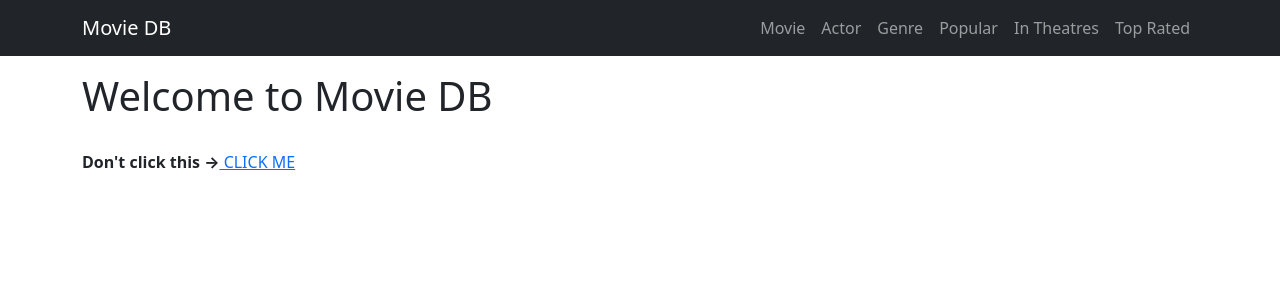
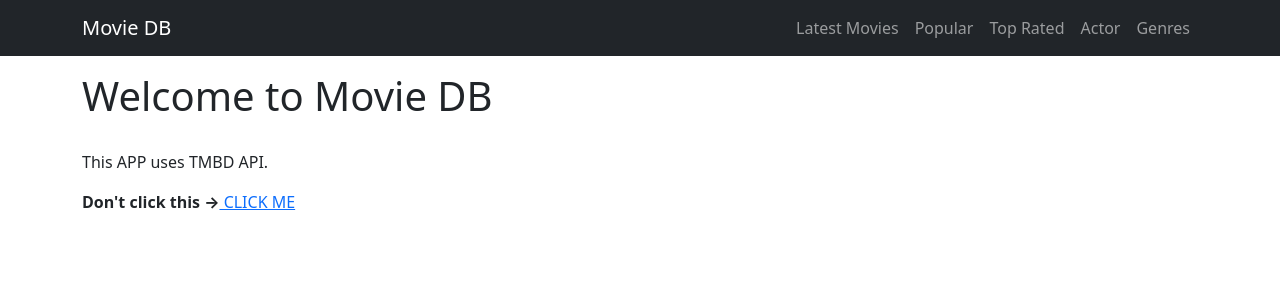
Before and after one commit to danielbeGIT/movie-db, a React (Vite) app: page / in a window 1280 px wide. Shown: the top 300 px of the page. Built offline with nearby package versions, Linux system fonts and the light colour scheme.

Commit message:
small changes on navigation and homepage, working on Moviespage

```diff
--- a/src/components/Navigation.jsx
+++ b/src/components/Navigation.jsx
@@ -9,16 +9,14 @@ const Navigation = () => {
         <Navbar bg="dark" variant="dark" expand="md">
 			<Container>
 				<Navbar.Brand as={Link} to="/">Movie DB</Navbar.Brand>
-
 				<Navbar.Toggle aria-controls="basic-navbar-nav" />
 				<Navbar.Collapse id="basic-navbar-nav">
 					<Nav className="ms-auto">
-						<Nav.Link as={NavLink} to="/movie/:movieId" end>Movie</Nav.Link>
+						<Nav.Link as={NavLink} to="/movie/:movieId" end>Latest Movies</Nav.Link>
+						<Nav.Link as={NavLink} to="/Popular" end>Popular</Nav.Link>
+						<Nav.Link as={NavLink} to="/top_rated" end>Top Rated</Nav.Link>
 						<Nav.Link as={NavLink} to="/actor/:actorId" end>Actor</Nav.Link>
-						<Nav.Link as={NavLink} to="/genres/:genreId" end>Genre</Nav.Link>
-						<Nav.Link as={NavLink} to="/Popular" end>Popular</Nav.Link>
-						<Nav.Link as={NavLink} to="/theatres" end>In Theatres</Nav.Link>
-						<Nav.Link as={NavLink} to="/top_rated" end>Top Rated</Nav.Link>
+						<Nav.Link as={NavLink} to="/genres" end>Genres</Nav.Link>
 					</Nav>
 				</Navbar.Collapse>
 			</Container>
--- a/src/pages/HomePage.jsx
+++ b/src/pages/HomePage.jsx
@@ -4,10 +4,9 @@ const HomePage = () => {
 	return (
 		<>
             <h1>Welcome to Movie DB</h1>
-            <p>
-                <strong>Don't click this →</strong>
-                <Link to="/not-found"> CLICK ME</Link>
-            </p>
+            <p>This APP uses TMBD API.</p>
+            <strong>Don't click this →</strong>
+            <Link to="/not-found"> CLICK ME</Link>
         </>
 	)
 }
```
Also changed, not shown: 2 other files (tests, documents, lock files or other folders).
